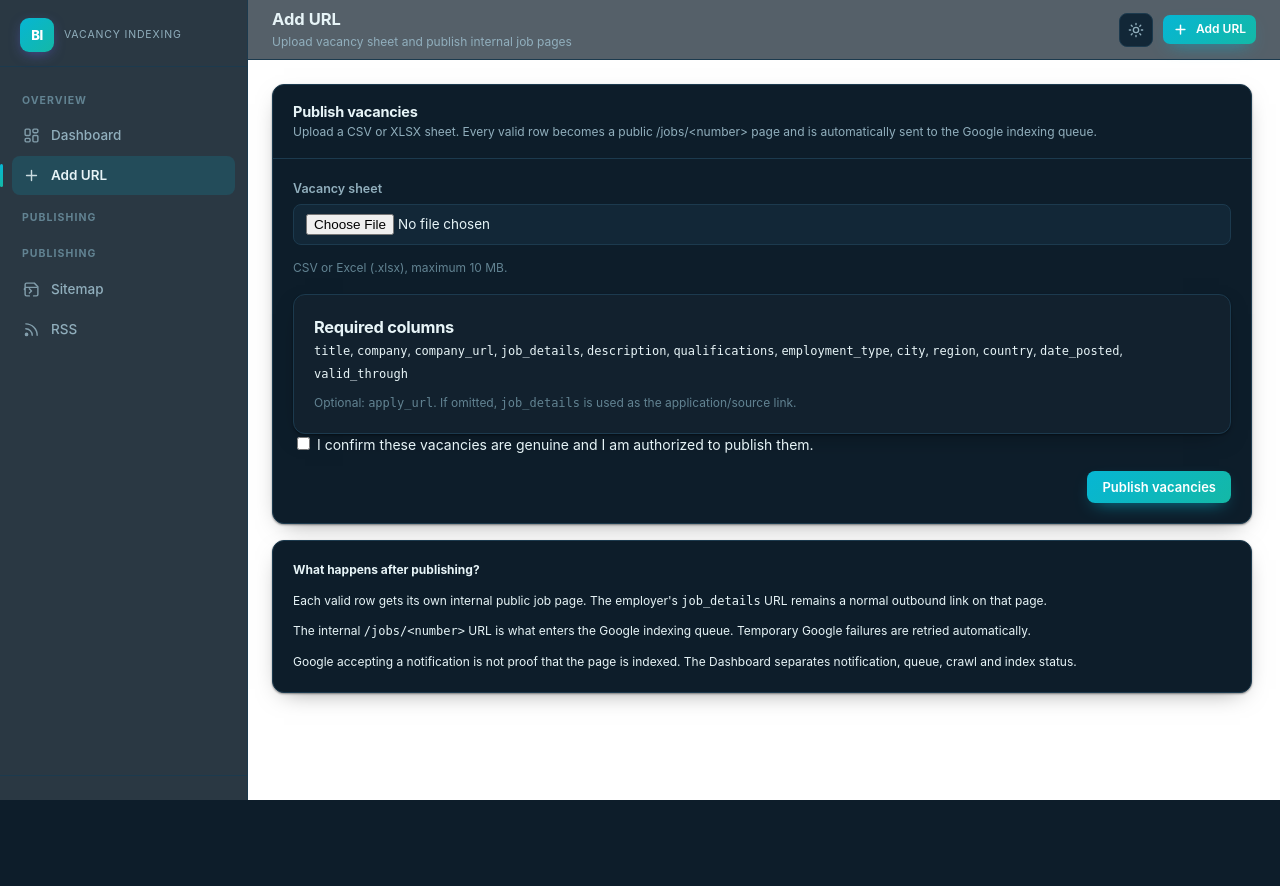
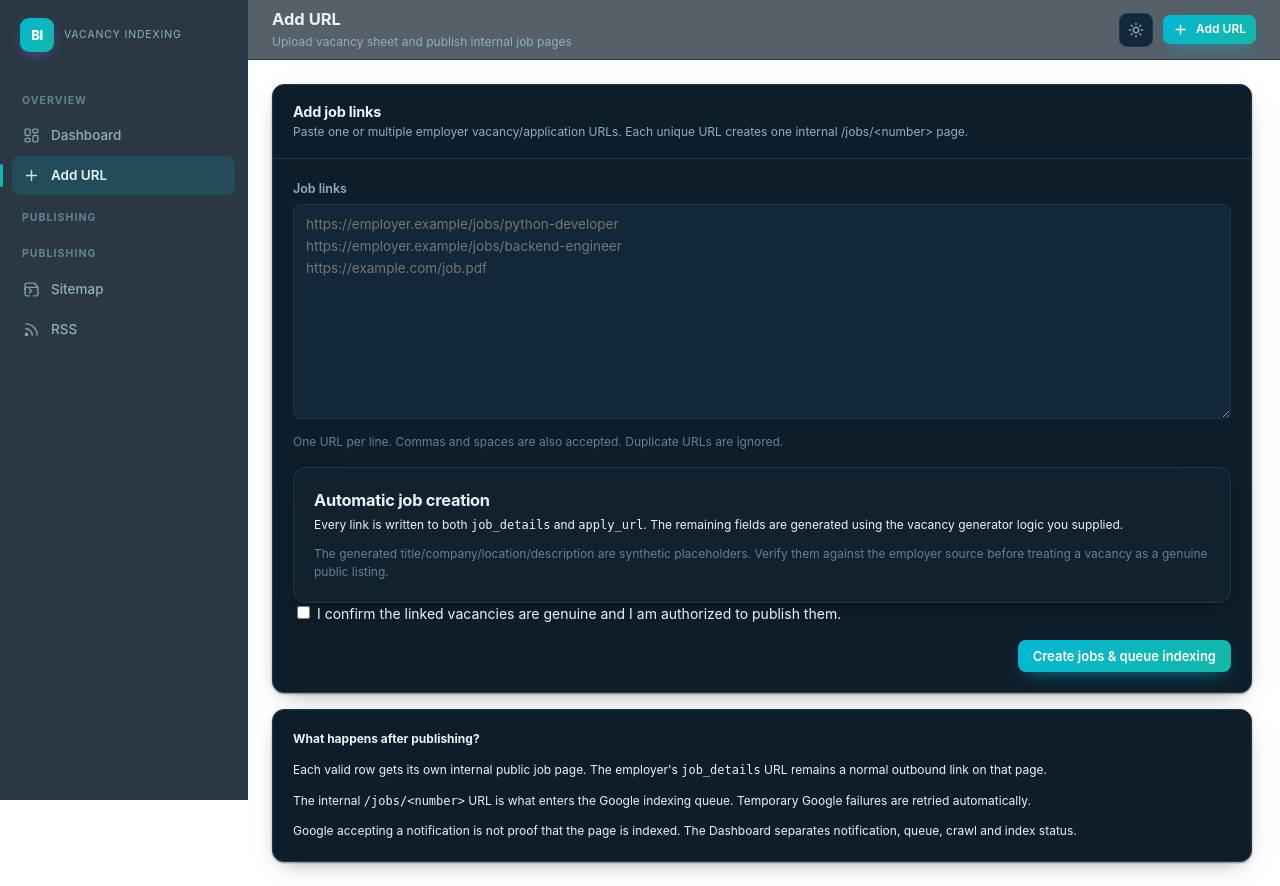
Before and after one commit to Mr-argha-das/index_metrix, a Python web app: template app/templates/add_url.html in a window 1280 px wide. Before the commit the page ends 800 px from the top, so only its background shows below. Run offline with Jinja, Linux system fonts and the light colour scheme; the template is opened without the code that fills it, so the values that code supplies are empty.

Commit message:
Add multi-link job creation UI

```diff
--- a/app/templates/add_url.html
+++ b/app/templates/add_url.html
@@ -7,49 +7,39 @@
 <div class="card" style="max-width:980px">
   <div class="card-head">
     <div>
-      <h3>Publish vacancies</h3>
-      <div class="sub">Upload a CSV or XLSX sheet. Every valid row becomes a public /jobs/&lt;number&gt; page and is automatically sent to the Google indexing queue.</div>
+      <h3>Add job links</h3>
+      <div class="sub">Paste one or multiple employer vacancy/application URLs. Each unique URL creates one internal /jobs/&lt;number&gt; page.</div>
     </div>
   </div>
   <div class="card-body">
-    <form id="vacancy-import-form">
+    <form id="link-import-form">
       <div class="field">
-        <label for="vacancy-file">Vacancy sheet</label>
-        <input class="input" id="vacancy-file" type="file" accept=".csv,.xlsx" required>
-        <div class="small faint mt-8">CSV or Excel (.xlsx), maximum 10 MB.</div>
+        <label for="job-links">Job links</label>
+        <textarea class="input" id="job-links" rows="9" placeholder="https://employer.example/jobs/python-developer&#10;https://employer.example/jobs/backend-engineer&#10;https://example.com/job.pdf" required></textarea>
+        <div class="small faint mt-8">One URL per line. Commas and spaces are also accepted. Duplicate URLs are ignored.</div>
       </div>
 
       <div class="card mt-16" style="background:rgba(255,255,255,.02)">
         <div class="card-body">
-          <h3>Required columns</h3>
+          <h3>Automatic job creation</h3>
           <div class="small" style="line-height:1.9">
-            <code>title</code>,
-            <code>company</code>,
-            <code>company_url</code>,
-            <code>job_details</code>,
-            <code>description</code>,
-            <code>qualifications</code>,
-            <code>employment_type</code>,
-            <code>city</code>,
-            <code>region</code>,
-            <code>country</code>,
-            <code>date_posted</code>,
-            <code>valid_through</code>
+            Every link is written to both <code>job_details</code> and <code>apply_url</code>.
+            The remaining fields are generated using the vacancy generator logic you supplied.
           </div>
           <div class="small faint mt-8">
-            Optional: <code>apply_url</code>. If omitted, <code>job_details</code> is used as the application/source link.
+            The generated title/company/location/description are synthetic placeholders. Verify them against the employer source before treating a vacancy as a genuine public listing.
           </div>
         </div>
       </div>
 
       <label class="check mt-16">
-        <input id="authorized-bulk" type="checkbox" required>
-        <span>I confirm these vacancies are genuine and I am authorized to publish them.</span>
+        <input id="authorized-links" type="checkbox" required>
+        <span>I confirm the linked vacancies are genuine and I am authorized to publish them.</span>
       </label>
 
       <div class="flex-between mt-16 wrap">
-        <div id="import-status" class="small faint"></div>
-        <button class="btn btn-primary" id="import-btn" type="submit">Publish vacancies</button>
+        <div id="link-status" class="small faint"></div>
+        <button class="btn btn-primary" id="link-btn" type="submit">Create jobs &amp; queue indexing</button>
       </div>
     </form>
   </div>
@@ -72,47 +62,51 @@
 </div>
 {% endblock %}
 
+<div class="card mt-16" style="max-width:980px">
+  <div class="card-body small">
+    <strong>What happens after publishing?</strong>
+    <p>One link = one internal public job page. The same employer URL is stored as <code>job_details</code> and <code>apply_url</code> and shown as a normal outbound link.</p>
+    <p>The internal <code>/jobs/&lt;number&gt;</code> URL enters the Google indexing queue. Temporary Google failures are retried automatically.</p>
+    <p style="margin-bottom:0">Google accepting a notification is not proof that the page is indexed. Dashboard status separates notification, queue, crawl and index evidence.</p>
+  </div>
+</div>
+
 {% block scripts %}
 <script>
 (() => {
-  const form = document.getElementById("vacancy-import-form");
-  const file = document.getElementById("vacancy-file");
-  const auth = document.getElementById("authorized-bulk");
-  const btn = document.getElementById("import-btn");
-  const status = document.getElementById("import-status");
+  const form = document.getElementById("link-import-form");
+  const links = document.getElementById("job-links");
+  const auth = document.getElementById("authorized-links");
+  const btn = document.getElementById("link-btn");
+  const status = document.getElementById("link-status");
   const result = document.getElementById("import-result");
   const body = document.getElementById("import-result-body");
-
   const esc = (v) => String(v ?? "").replace(/[&<>"']/g, c => ({
     "&":"&amp;","<":"&lt;",">":"&gt;",'"':"&quot;","'":"&#39;"
   }[c]));
 
   form.addEventListener("submit", async (e) => {
     e.preventDefault();
-    if (!file.files.length) return;
     btn.disabled = true;
-    btn.textContent = "Publishing…";
-    status.textContent = "Uploading and publishing vacancies…";
+    btn.textContent = "Creating jobs…";
+    status.textContent = "Creating internal job pages and queueing Google notifications…";
+    status.style.color = "";
     result.style.display = "none";
 
     try {
       const fd = new FormData();
-      fd.append("file", file.files[0]);
+      fd.append("links", links.value);
       fd.append("authorized_bulk", auth.checked ? "true" : "false");
-
       const csrf = document.querySelector('meta[name="csrf-token"]')?.content || "";
       const headers = csrf ? {"X-CSRF-Token": csrf} : {};
       const token = window.App?.sessionToken?.();
       if (token) headers.Authorization = "Bearer " + token;
 
-      const response = await fetch("/api/real-jobs/import", {
-        method: "POST",
-        headers,
-        body: fd,
-        credentials: "same-origin"
+      const response = await fetch("/api/real-jobs/links", {
+        method: "POST", headers, body: fd, credentials: "same-origin"
       });
       const data = await response.json();
-      if (!response.ok) throw new Error(data.detail || "Import failed.");
+      if (!response.ok) throw new Error(data.detail || "Could not create jobs.");
 
       const created = data.created || [];
       const duplicates = data.duplicates || [];
@@ -120,13 +114,13 @@
 
       body.innerHTML = `
         <div class="kpi-grid">
-          <div class="kpi"><div class="kpi-label">Published</div><div class="kpi-value">${created.length}</div></div>
+          <div class="kpi"><div class="kpi-label">Created</div><div class="kpi-value">${created.length}</div></div>
           <div class="kpi"><div class="kpi-label">Duplicates</div><div class="kpi-value">${duplicates.length}</div></div>
           <div class="kpi"><div class="kpi-label">Errors</div><div class="kpi-value">${errors.length}</div></div>
         </div>
         <div class="mt-16">
           ${created.slice(0,100).map(x => `<div class="small">#${esc(x.number)} · <a href="${esc(x.publicUrl || x.url)}" target="_blank" rel="noopener">${esc(x.job?.title || "View job")}</a> · Google: ${esc(x.notificationStatus || "QUEUED")}</div>`).join("")}
-          ${errors.slice(0,20).map(x => `<div class="small" style="color:var(--red)">Row ${esc(x.row ?? "—")}: ${esc(x.error)}</div>`).join("")}
+          ${errors.slice(0,20).map(x => `<div class="small" style="color:var(--red)">${esc(x.url || "")}: ${esc(x.error)}</div>`).join("")}
         </div>`;
       result.style.display = "block";
       status.textContent = "Done. Dashboard is updating automatically.";
@@ -135,7 +129,7 @@
       status.style.color = "var(--red)";
     } finally {
       btn.disabled = false;
-      btn.textContent = "Publish vacancies";
+      btn.textContent = "Create jobs & queue indexing";
     }
   });
 })();
```
